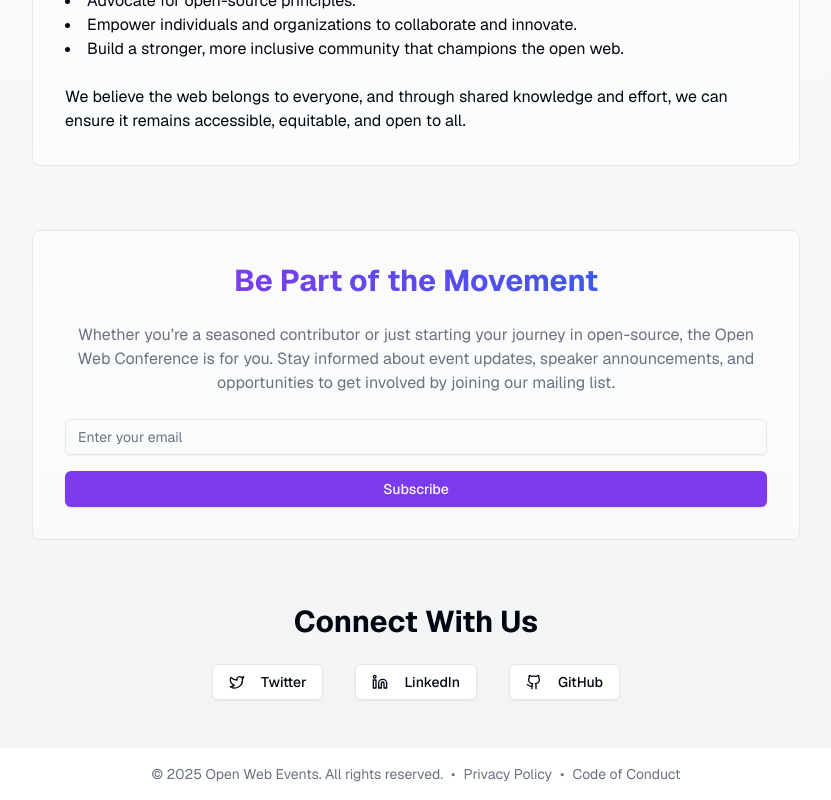
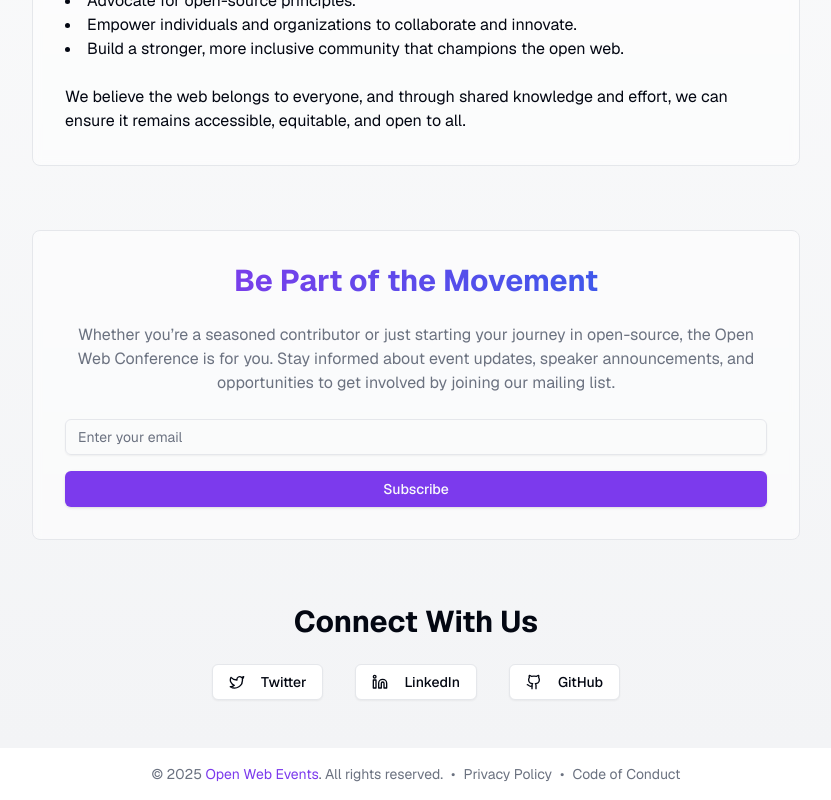
Before and after one commit to OpenWebEvents/openwebconference.com, a Next.js app: page / in a window 1280 px wide. Shown: the part 1094-1894 px from the top of the page, without its empty margins (224-1055 px from the left). Built offline with nearby package versions, Linux system fonts and the light colour scheme; no server answers.

Commit message:
feat(app/layout.tsx): update event name and description

```diff
--- a/app/layout.tsx
+++ b/app/layout.tsx
@@ -6,9 +6,9 @@ import Link from "next/link";
 import { Toaster } from "@/components/ui/toaster";
 
 export const metadata = {
-  title: "Open Web Events | Fostering Open-Source Community",
+  title: "Open Web Conference | Fostering Open-Source Community",
   description:
-    "Open Web Events brings together enthusiasts, developers, and thought leaders to collaborate and drive the future of open-source technologies.",
+    "Join us in celebrating open-source innovation and community collaboration at the premier event for open web advocates.",
   keywords: [
     "open-source",
     "web development",
@@ -17,14 +17,14 @@ export const metadata = {
     "conference",
   ],
   openGraph: {
-    title: "Open Web Events | Fostering Open-Source Community",
+    title: "Open Web Conference | Fostering Open-Source Community",
     description:
-      "Join our vibrant community centered around open-source initiatives and the open web.",
-    url: "https://www.openwebevents.com",
-    siteName: "Open Web Events",
+      "Join us in celebrating open-source innovation and community collaboration at the premier event for open web advocates.",
+    url: "https://www.openwebconference.com",
+    siteName: "Open Web Conference",
     images: [
       {
-        url: "https://www.openwebevents.com/og-image.jpg",
+        url: "https://www.openwebconference.com/og-image.jpg",
         width: 1200,
         height: 630,
       },
@@ -34,10 +34,10 @@ export const metadata = {
   },
   twitter: {
     card: "summary_large_image",
-    title: "Open Web Events | Fostering Open-Source Community",
+    title: "Open Web Conference | Fostering Open-Source Community",
     description:
-      "Join our vibrant community centered around open-source initiatives and the open web.",
-    images: ["https://www.openwebevents.com/twitter-image.jpg"],
+      "Join us in celebrating open-source innovation and community collaboration at the premier event for open web advocates.",
+    images: ["https://www.openwebconference.com/twitter-image.jpg"],
     creator: "@OpenWebEvents",
   },
   robots: {
@@ -85,8 +85,16 @@ export default function RootLayout({
           <footer className="container mx-auto p-4">
             <div className="flex flex-col sm:flex-row justify-center items-center gap-2 text-sm text-muted-foreground">
               <div>
-                © {new Date().getFullYear()} Open Web Events. All rights
-                reserved.
+                © {new Date().getFullYear()}{" "}
+                <a
+                  href="https://openwebevents.com"
+                  className="text-primary hover:underline transition-colors"
+                  target="_blank"
+                  rel="noopener noreferrer"
+                >
+                  Open Web Events
+                </a>
+                . All rights reserved.
               </div>
               <div className="hidden sm:block">•</div>
               <div className="flex items-center gap-2">
```
